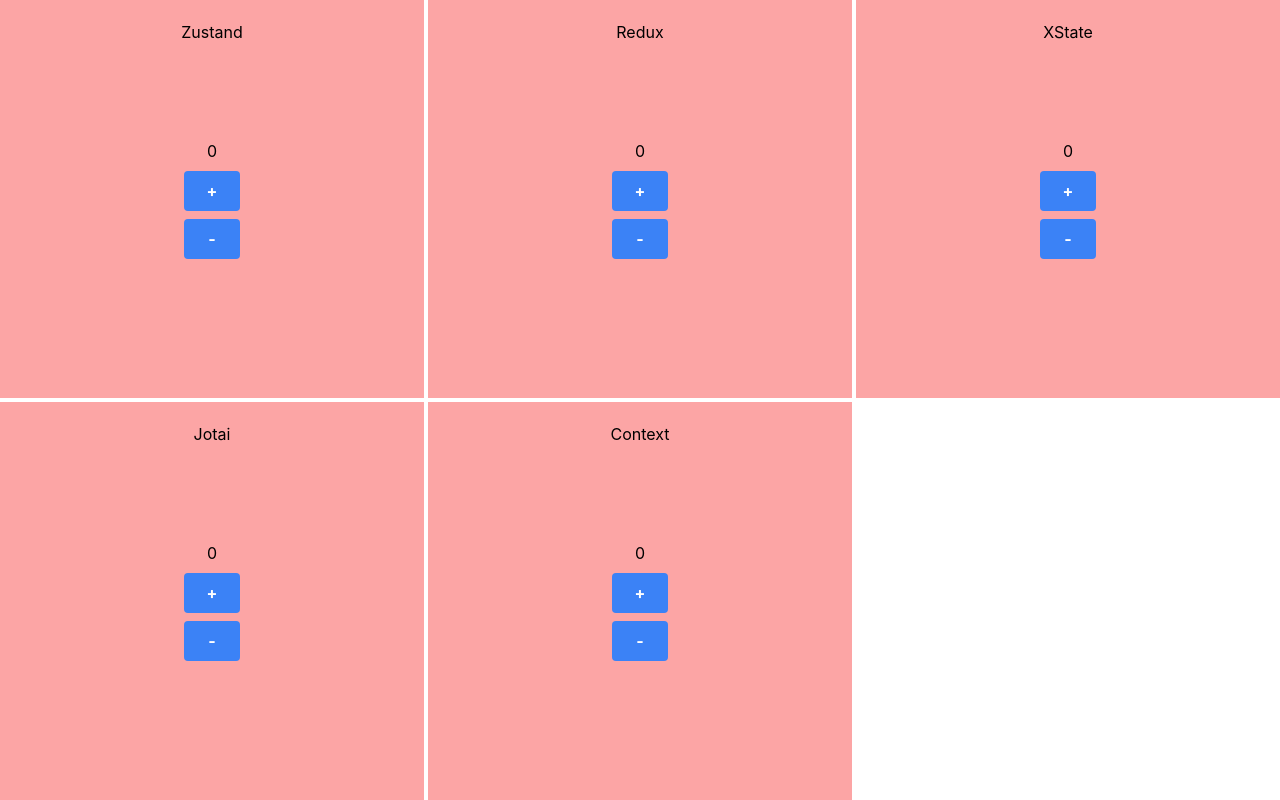
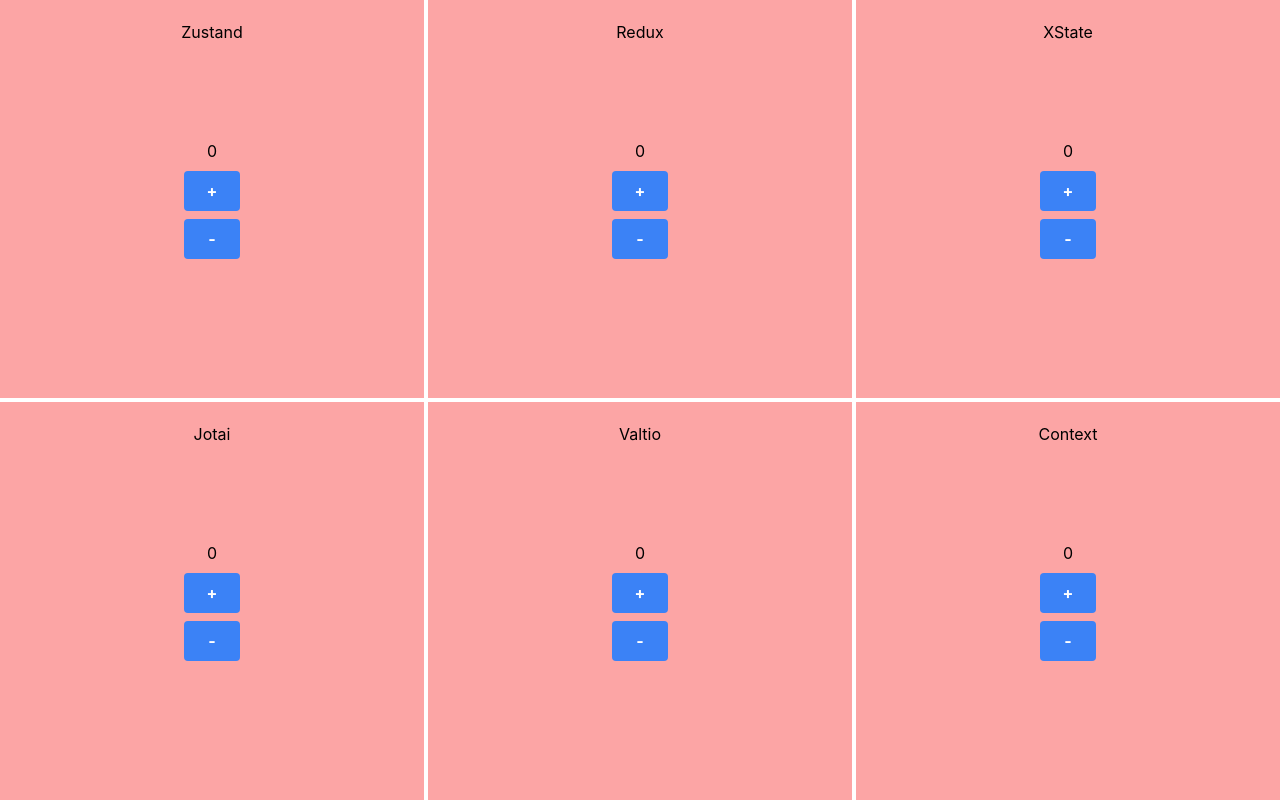
Before and after one commit to MariuzM/react-state-managers, a React (Vite) app: page / in a window 1280 px wide. Built offline with nearby package versions, Linux system fonts and the light colour scheme.

Commit message:
added valtio

```diff
--- a/package.json
+++ b/package.json
@@ -11,10 +11,12 @@
     "@reduxjs/toolkit": "^1.8.5",
     "@xstate/react": "^3.0.1",
     "jotai": "^1.8.2",
+    "mobx": "^6.6.1",
     "react": "^18.2.0",
     "react-dom": "^18.2.0",
     "react-redux": "^8.0.2",
     "react-router-dom": "^6.3.0",
+    "valtio": "^1.6.4",
     "xstate": "^4.33.5",
     "zustand": "^4.1.1"
   },
--- a/src/App.tsx
+++ b/src/App.tsx
@@ -1,6 +1,7 @@
 import { ContextApp } from './components/**states/Context';
 import { JotaiApp } from './components/**states/Jotai';
 import { ReduxApp } from './components/**states/Redux';
+import { ValtioApp } from './components/**states/Valtio';
 import { XState } from './components/**states/XState';
 import { ZustandApp } from './components/**states/Zustand';
 
@@ -11,6 +12,7 @@
       <ReduxApp />
       <XState />
       <JotaiApp />
+      <ValtioApp />
       <ContextApp />
     </div>
   );
--- /dev/null
+++ b/src/components/**states/Valtio.tsx
@@ -0,0 +1,17 @@
+import { useSnapshot } from 'valtio';
+
+import { valtioState } from '../../states/useStoreValtio';
+import { Block } from '../Block';
+import { Button } from '../Button';
+
+export const ValtioApp = () => {
+  const { count } = useSnapshot(valtioState);
+
+  return (
+    <Block title="Valtio">
+      {count}
+      <Button name="+" onClick={() => valtioState.count++} />
+      <Button name="-" onClick={() => valtioState.count--} />
+    </Block>
+  );
+};
--- a/src/components/Block.tsx
+++ b/src/components/Block.tsx
@@ -1,6 +1,6 @@
 export const Block = (p: { title: string; children: React.ReactNode }) => {
   return (
-    <div className="relative flex flex-col items-center justify-center gap-2 bg-red-300">
+    <div className="relative flex flex-col items-center justify-center gap-2 bg-red-300 min-h-[200px]">
       <div className="top-5 absolute">{p.title}</div>
       <div className="flex flex-col items-center justify-center gap-2">{p.children}</div>
     </div>
--- /dev/null
+++ b/src/states/useStoreValtio.ts
@@ -0,0 +1,3 @@
+import { proxy } from 'valtio';
+
+export const valtioState = proxy({ count: 0 });
```
Also changed, not shown: 2 other files (tests, documents, lock files or other folders).
